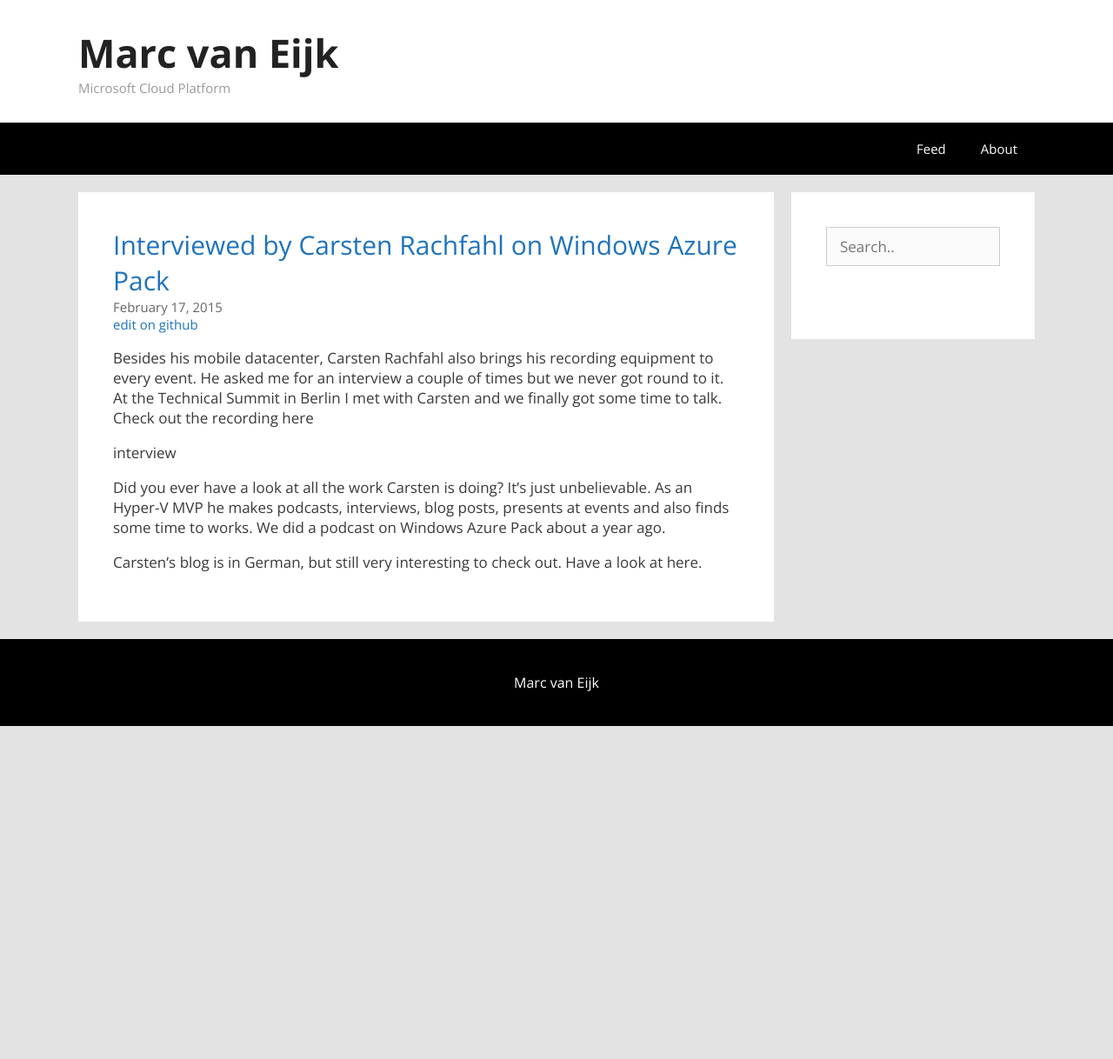
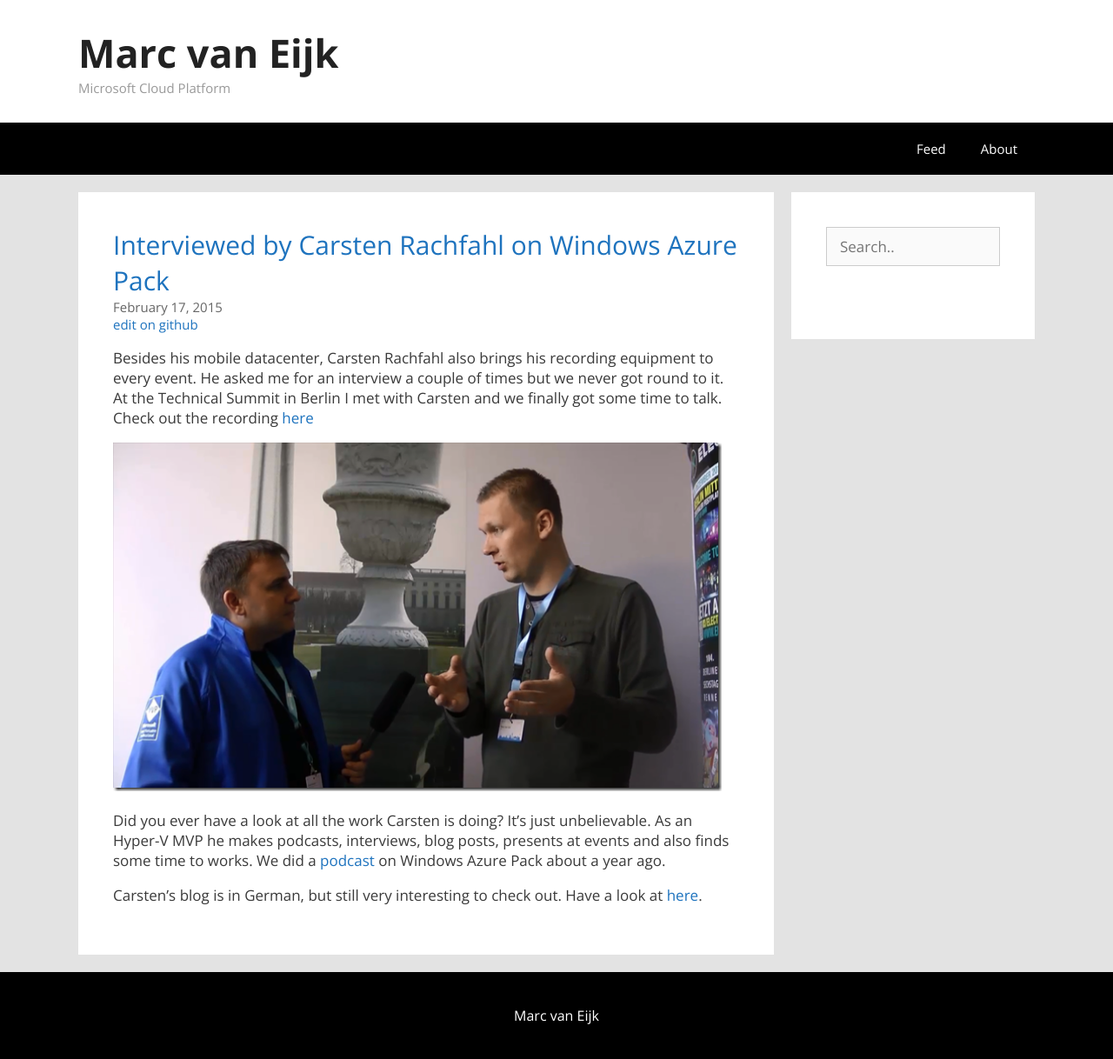
Before and after one commit to marcvaneijk/marcvaneijk.old, a Jekyll site: the page built from _posts/2015-02-17-interviewwap.md, in a window 1280 px wide. Shown: the whole page at 87% size. Built offline with Jekyll 4.4.1, drawn with Linux system fonts in a browser that asks for light colours; nearby versions of some CDN libraries; before the commit the page ends 900 px from its top, so only the background shows below that.

Commit message:
Update 2015-02-17-interviewwap.md

```diff
--- a/_posts/2015-02-17-interviewwap.md
+++ b/_posts/2015-02-17-interviewwap.md
@@ -5,10 +5,10 @@ author: Marc van Eijk
 title: Interviewed by Carsten Rachfahl on Windows Azure Pack
 tags: Carsten Rachfahl, Interview, Marc van Eijk, Windows Azure for Windows Server
 ---
-Besides his mobile datacenter, Carsten Rachfahl  also brings his recording equipment to every event. He asked me for an interview a couple of times but we never got round to it. At the Technical Summit in Berlin I met with Carsten and we finally got some time to talk. Check out the recording here
+Besides his mobile datacenter, Carsten Rachfahl  also brings his recording equipment to every event. He asked me for an interview a couple of times but we never got round to it. At the Technical Summit in Berlin I met with Carsten and we finally got some time to talk. Check out the recording [here](http://www.it-cast.de/hyperv/video-interview-with-marc-van-eijk-about-windows-azure-pack/)
 
-interview
+<img src="/images/2015-02-17/interview.png" width="700">
 
-Did you ever have a look at all the work Carsten is doing? It’s just unbelievable. As an Hyper-V MVP he makes podcasts, interviews, blog posts, presents at events and also finds some time to works. We did a podcast on Windows Azure Pack about a year ago.
+Did you ever have a look at all the work Carsten is doing? It’s just unbelievable. As an Hyper-V MVP he makes podcasts, interviews, blog posts, presents at events and also finds some time to works. We did a [podcast](http://www.hyper-v-server.de/pod_cast/microsoft-virtualisierungs-podcast-folge-36-windows-azure-pack/) on Windows Azure Pack about a year ago.
 
-Carsten’s blog is in German, but still very interesting to check out. Have a look at here.
+Carsten’s blog is in German, but still very interesting to check out. Have a look at [here](http://www.hyper-v-server.de/).
```
